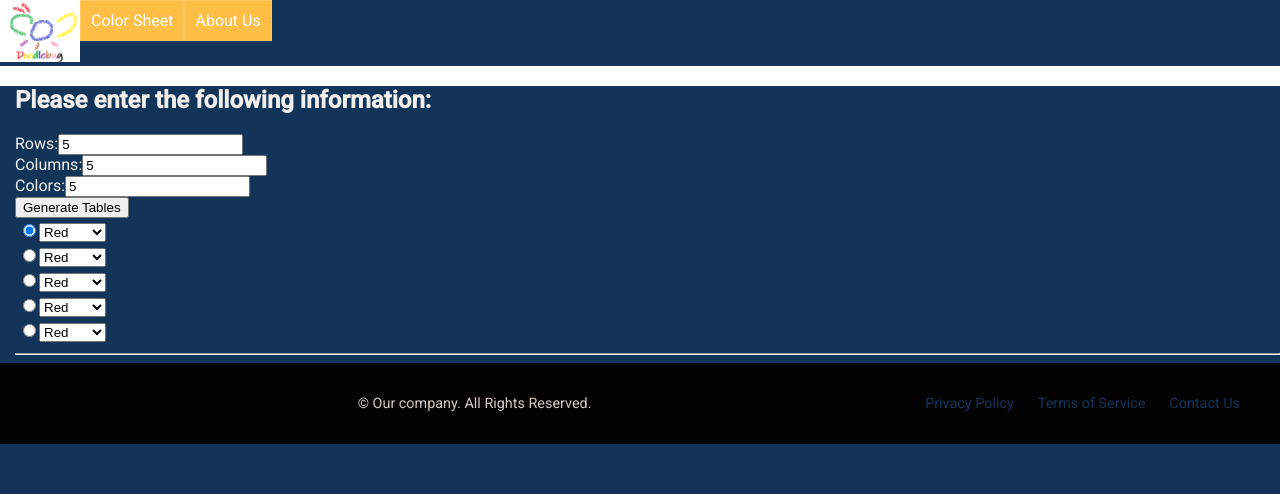
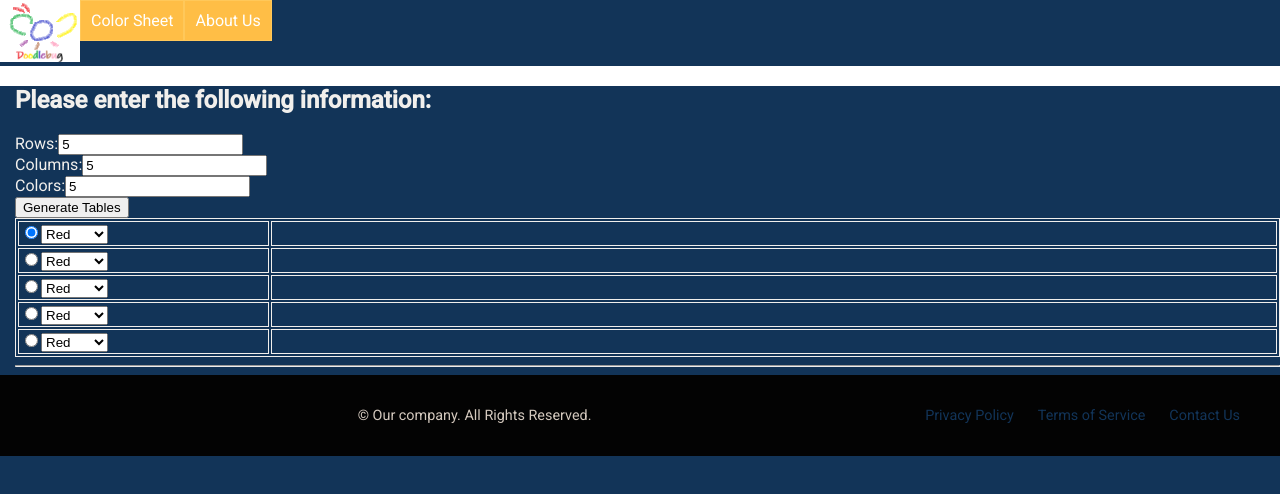
Before and after one commit to ethanfantl/Color-coordinate-website, an Angular app in the folder team-project/: page / in a window 1280 px wide. Both pictures are taken after typing "5", "5", "5" into the empty fields and a click on the button "Generate Tables". Shown: the top 494 px of the page. Built offline with nearby package versions, Linux system fonts and the light colour scheme.

Commit message:
Styling for color selection table

```diff
--- a/team-project/src/app/pages/home/home.component.html
+++ b/team-project/src/app/pages/home/home.component.html
@@ -22,10 +22,10 @@
 </button>
 
 <div *ngIf="showTables">
-    <table style="width: 100%;">
+    <table style="width: 100%; border: 1px solid;">
         <tbody>
             <tr *ngFor="let row of colorTable; let i = index">
-                <td style="width: 20%;">
+                <td style="width: 20%; border: 1px solid;">
                     <input
                         type="radio"
                         name="rowSelect"
@@ -37,8 +37,8 @@
                 </select>
 
                 </td>
-                <td style="width: 80%;">
-                    <!-- Nothing for now -->
+                <td style="width: 80%; border: 1px solid;">
+
                 </td>
             </tr>
         </tbody>
```
